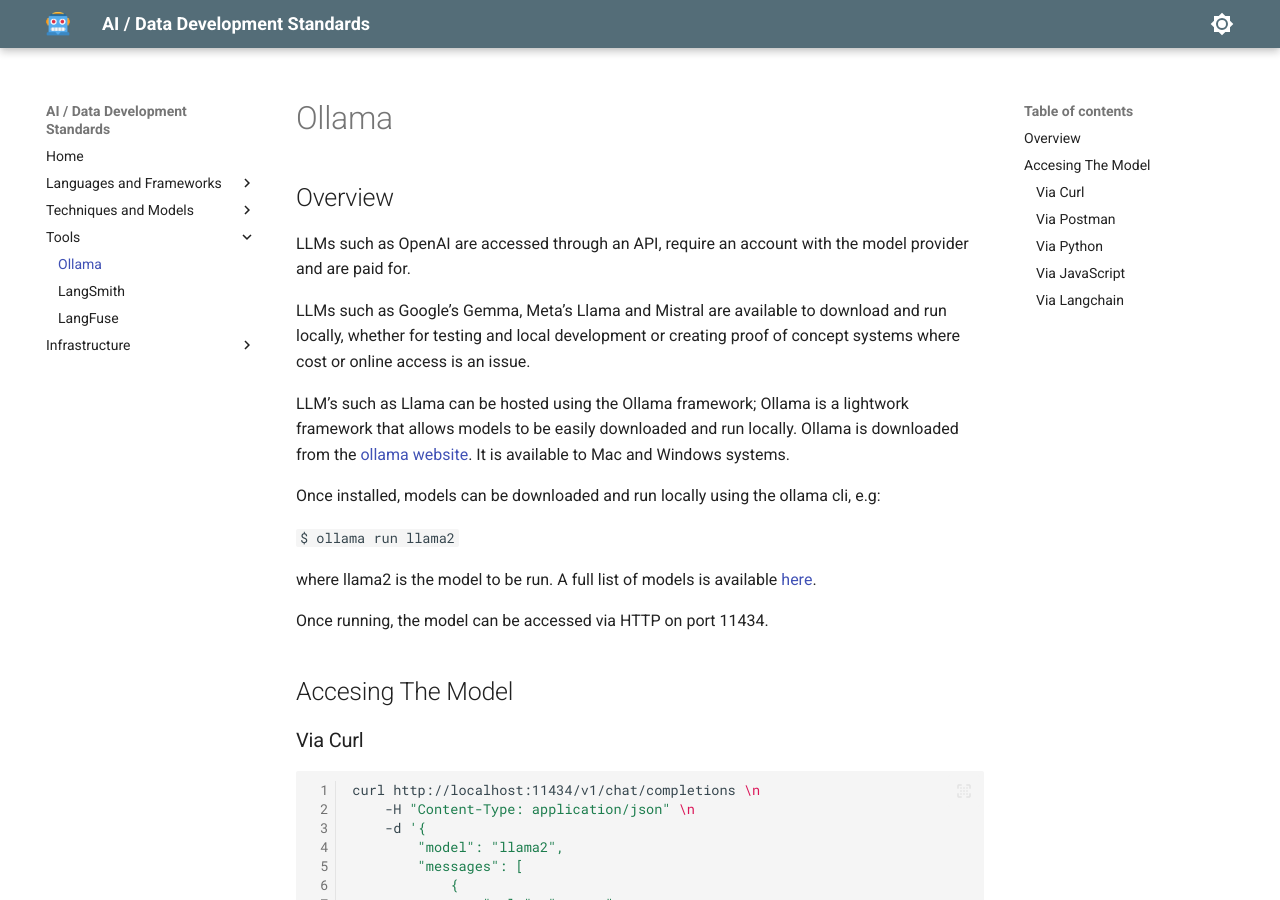
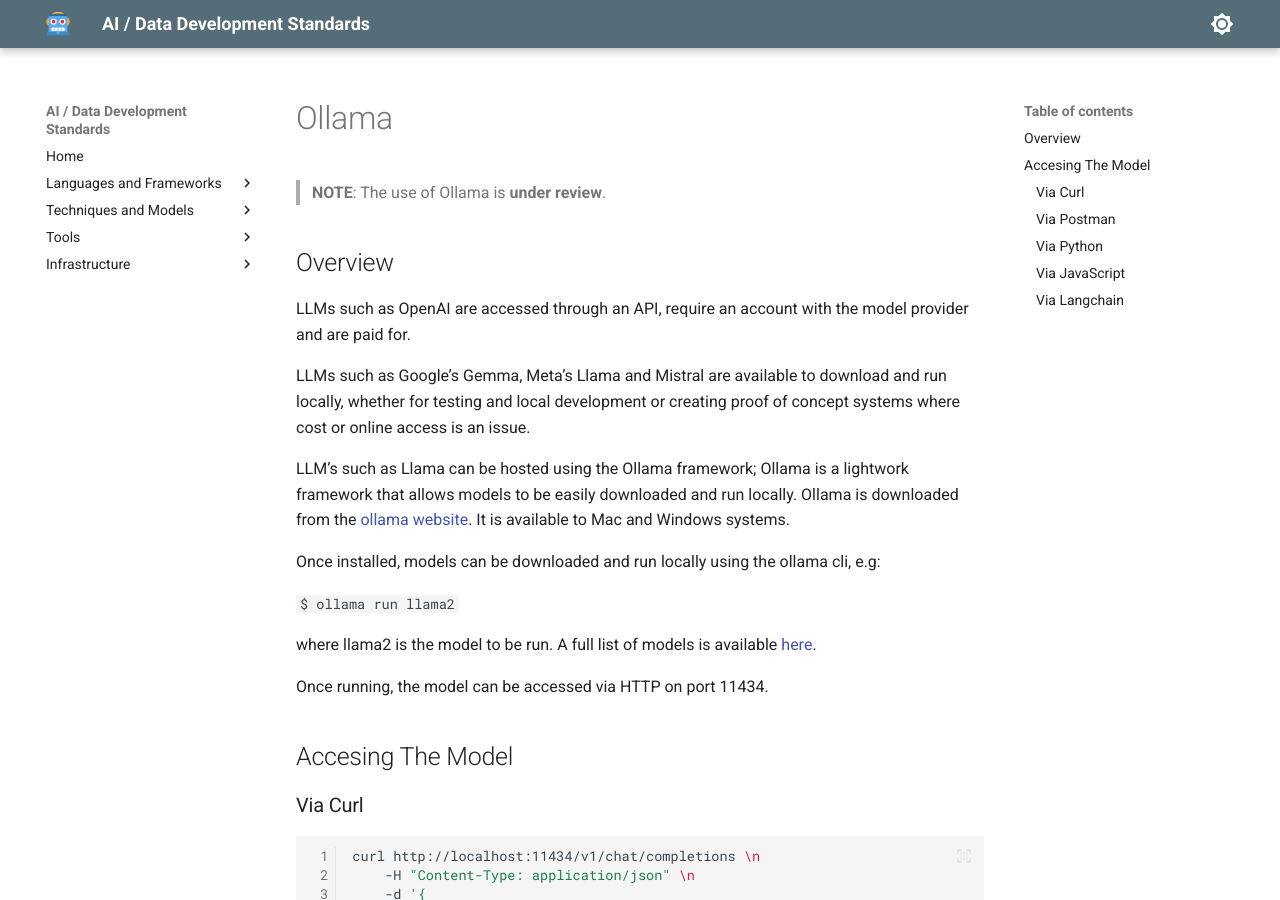
Before and after one commit to DEFRA/ai-data-development-standards, an MkDocs documentation site: the page built from docs/tools/in-review/ollama.md, in a window 1280 px wide and 900 px high. Built offline with MkDocs 1.6.1 and Material for MkDocs 9.7.7, drawn with Linux system fonts in a browser that asks for light colours.

Commit message:
Created new folders

```diff
--- a/docs/tools/ollama.md
+++ b/docs/tools/in-review/ollama.md
@@ -1,4 +1,6 @@
 # Ollama
+
+> **NOTE**: The use of Ollama is **under review**.
 
 ## Overview
 
```
Also changed, not shown: docs/tools/archived/langfuse.md (renamed from docs/tools/langfuse.md), docs/tools/archived/langsmith.md (renamed from docs/tools/langsmith.md).
